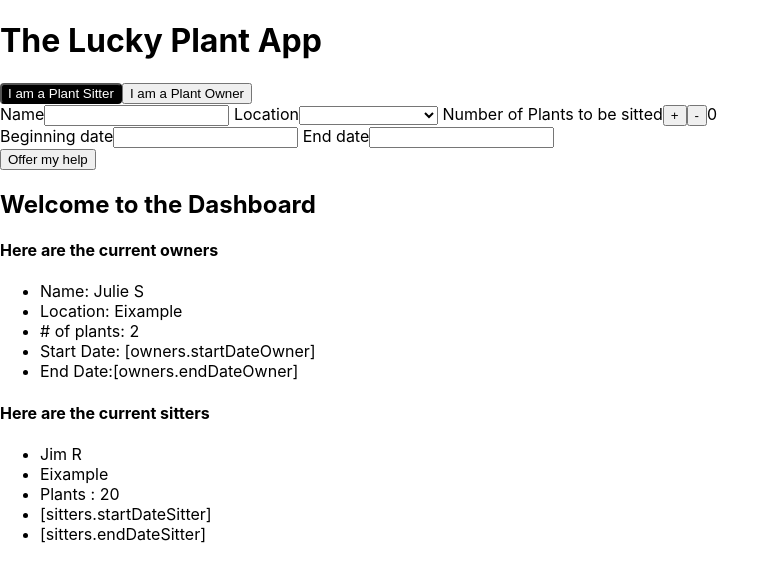
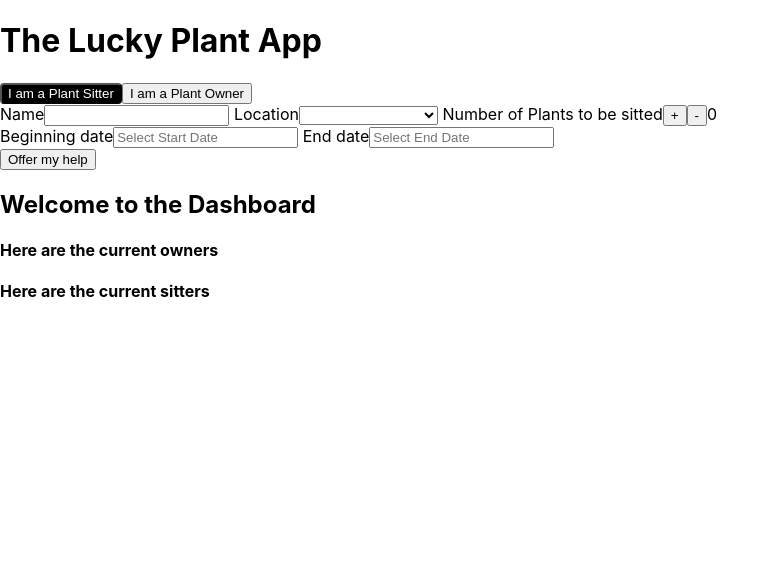
Before and after one commit to juliestamenic/julie-mvp, a React (Create React App) app: page / in a window 1280 px wide. Shown: the top 582 px of the page, without its empty margins (0-780 px from the left). Built offline with nearby package versions, Linux system fonts and the light colour scheme.

Commit message:
Dashboard displaying info Name, Plants and Location but not Calendar dates

```diff
--- a/package.json
+++ b/package.json
@@ -6,9 +6,12 @@
     "@testing-library/jest-dom": "^5.11.4",
     "@testing-library/react": "^11.1.0",
     "@testing-library/user-event": "^12.1.10",
+    "axios": "^0.21.1",
+    "moment": "^2.29.1",
     "react": "^17.0.1",
     "react-datepicker": "^3.4.1",
     "react-dom": "^17.0.1",
+    "react-moment": "^1.1.1",
     "react-scripts": "4.0.2",
     "web-vitals": "^1.0.1"
   },
--- a/src/App.js
+++ b/src/App.js
@@ -4,19 +4,21 @@ import PlantSitterForm from "./components/PlantSitterForm";
 import PlantOwnerForm from "./components/PlantOwnerForm"
 import DashboardUsers from "./components/DashboardUsers"
 
-let InitialOwners = [
-  { nameOwner: 'Julie S', locationOwner: "Eixample", plantsOwner: "2" , startDateOwner: [{}] , endDateOwner : [] }
-];
 
-let InitialSitters = [
-  { nameSitter: 'Jim R', locationSitter: "Eixample", plantsSitter: "20" , startDateSitter: [] , endDateSitter : [] }
-];
+// let InitialOwners = [
+//   { nameOwner: 'Julie S', locationOwner: "Eixample", plantsOwner: "2" , startDateOwner: "" , endDateOwner : "" }
+// ];
+
+// let InitialSitters = [
+//   { nameSitter: 'Jim R', locationSitter: "Eixample", plantsSitter: "20" , startDateSitter: "" , endDateSitter : "" }
+// ];
 
 function App() {
 
   const [plantSitterView, setPlantSitterView] = useState(true)
-  const [owners, setOwners] = useState(InitialOwners);
-  const [sitters, setSitters] = useState(InitialSitters);
+  const [owners, setOwners] = useState([]);
+  const [sitters, setSitters] = useState([]);
+
 
   // to change between PS and PO
   const handleChangeView = (isPlantSitter) => {
@@ -27,14 +29,15 @@ function App() {
   function handleOwnerData(ownerData) {
     let newOwners = [...owners, ownerData];
     setOwners(newOwners)
-    console.log(`Owner Data: ${ownerData.locationOwner} ${ownerData.nameOwner} ${ownerData.plantsOwner} ${ownerData.startDateOwner} ${ownerData.endDateOwner}`)
+    console.log(`Owner Data from APP component: ${ownerData.locationOwner} ${ownerData.nameOwner} ${ownerData.plantsOwner} ${ownerData.startDateOwner} ${ownerData.endDateOwner}`)
+    console.log(`${ownerData.startDateOwner}`)
     }
 
   // to get data from PS form
   function handleSitterData (sitterData) {
     let newSitters = [...sitters, sitterData];
     setSitters(newSitters)
-    // console.log(`Sitter Data: ${sitterData.locationSitter} ${sitterData.nameSitter} ${sitterData.plantsSitter} ${sitterData.startDateSitter} ${sitterData.endDateSitter}`)
+    console.log(`Sitter Data from APP component: ${sitterData.locationSitter} ${sitterData.nameSitter} ${sitterData.plantsSitter} ${sitterData.startDateSitter} ${sitterData.endDateSitter}`)
   }
 
   // function to compare both
@@ -56,7 +59,6 @@ function App() {
           parentCallBack={handleOwnerData} />
           }
           <DashboardUsers owners={owners} sitters={sitters} />
-
     </div>
   );
 }
--- a/src/components/Calendar.js
+++ b/src/components/Calendar.js
@@ -3,7 +3,10 @@ import DatePicker from "react-datepicker";
 import "react-datepicker/dist/react-datepicker.css";
 
 
+
 const Calendar = ({ startDate, endDate, handleChangeDates }) => (
+
+
   <div>
     <label> Beginning date
     <DatePicker
@@ -13,7 +16,9 @@ const Calendar = ({ startDate, endDate, handleChangeDates }) => (
       startDate={startDate}
       endDate={endDate}
       onChange={(date)=>handleChangeDates(date, "startDate")}
-      format={"dd MMMM"}
+      dateFormat="dd/MM/yyyy"
+      minDate={new Date()}
+      placeholderText="Select Start Date"
     />
     </label>
     <label> End date
@@ -25,7 +30,8 @@ const Calendar = ({ startDate, endDate, handleChangeDates }) => (
       endDate={endDate}
       minDate={startDate}
       onChange={(date)=>handleChangeDates(date, "endDate")}
-      format={"dd MMMM"}
+      dateFormat="dd/MM/yyyy"
+      placeholderText="Select End Date"
     />
     </label>
   </div>
--- a/src/components/DashboardUsers.js
+++ b/src/components/DashboardUsers.js
@@ -12,8 +12,8 @@ function DashboardUsers(props){
                             <li> Name: {owners.nameOwner}</li>
                             <li> Location: {owners.locationOwner} </li>
                             <li> # of plants: {owners.plantsOwner} </li>
-                            <li> Start Date: [owners.startDateOwner] </li>
-                            <li> End Date:[owners.endDateOwner] </li>
+                            <li> Start Date: {owners.startDateOwner} </li>
+                            <li> End Date:{owners.endDateOwner} </li>
                         </div>
                     ))
                 }
@@ -26,8 +26,8 @@ function DashboardUsers(props){
                             <li>  {sitters.nameSitter}</li>
                             <li>{sitters.locationSitter} </li>
                             <li>Plants : {sitters.plantsSitter} </li>
-                            <li> [sitters.startDateSitter] </li>
-                            <li>[sitters.endDateSitter] </li>
+                            <li> Start Date: {sitters.startDateSitter} </li>
+                            <li> End Date: {sitters.endDateSitter} </li>
                         </div>
                     ))
                 }
--- a/src/components/PlantOwnerForm.js
+++ b/src/components/PlantOwnerForm.js
@@ -62,6 +62,7 @@ function handleChangeDates(date, name) {
       // `A request has been logged:
       // From ${nameOwner} in ${locationOwner} for ${plantsOwner} plant(s) from ${startDateOwner} to ${endDateOwner}
       // `);
+      console.log(startDateOwner)
       let ownerData = {nameOwner:nameOwner, locationOwner:locationOwner, plantsOwner:plantsOwner, startDateOwner:startDateOwner, endDateOwner:endDateOwner}
       props.parentCallBack(ownerData)
       setLocationOwner("");
@@ -85,8 +86,8 @@ function handleChangeDates(date, name) {
           />
 
           <Calendar
-            startDate={ startDateOwner }
-            endDate={ endDateOwner }
+            startDate={startDateOwner}
+            endDate={endDateOwner}
             handleChangeDates={ handleChangeDates }
           />
           <button> Let's find my Plant-Sitter !</button>
--- a/src/components/PlantSitterForm.js
+++ b/src/components/PlantSitterForm.js
@@ -1,6 +1,7 @@
 import React , {useState} from 'react';
 import Calendar from "./Calendar";
 import BasicInfoForm from './BasicFormInfo'
+
 
 
 function PlantSitterForm(props)  {
@@ -59,7 +60,7 @@ function handleChangeDates(date, name) {
 // Submitting the form
 function handleSubmit(event) {
   event.preventDefault();
-  // console.log(
+  // //console.log(
   // `A request has been logged:
   // From ${nameSitter} in ${locationSitter} for ${plantsSitter} plant(s) from ${startDateSitter} to ${endDateSitter}
   // `)
```
Also changed, not shown: 2 other files (tests, documents, lock files or other folders).
